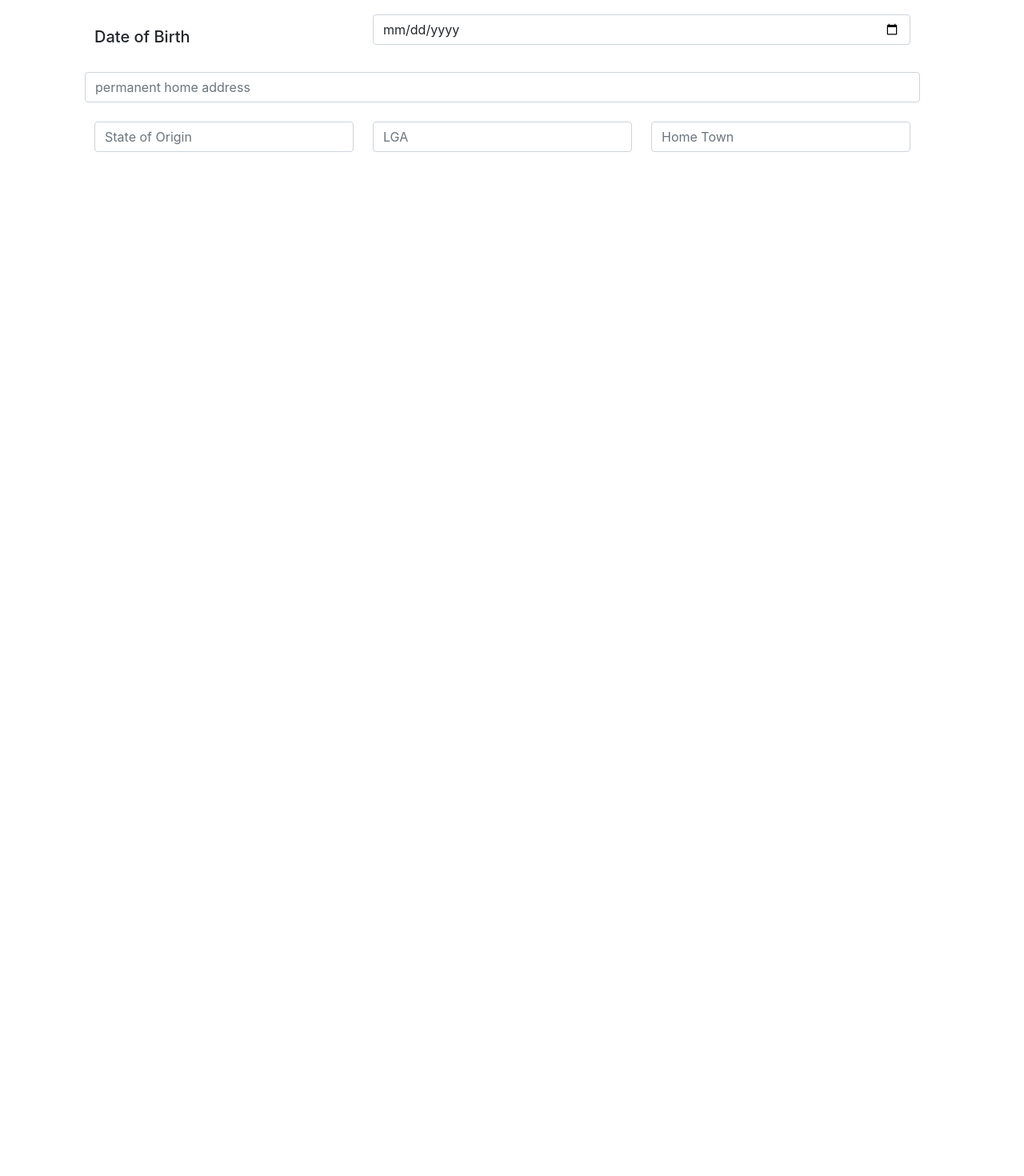
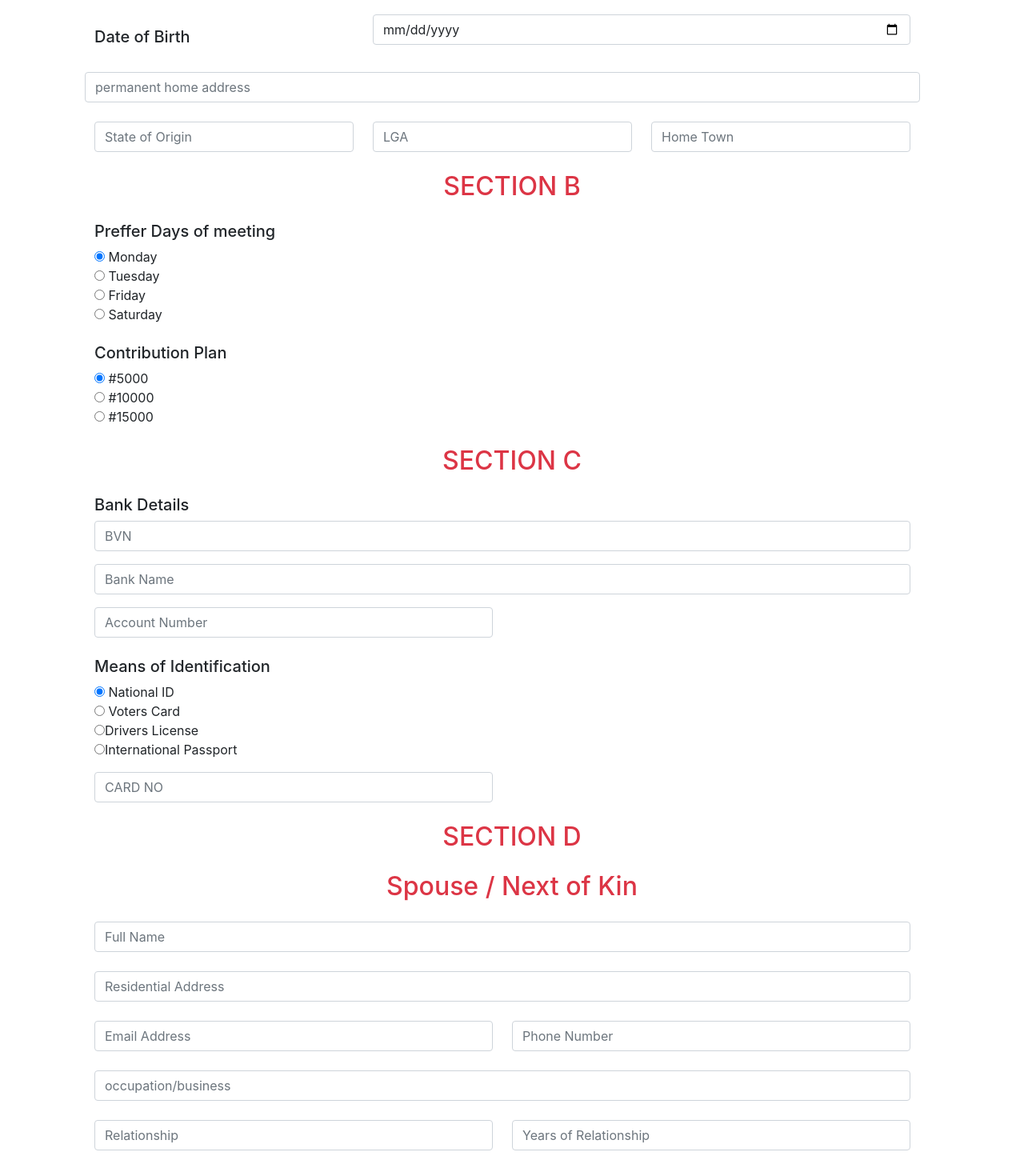
Before and after one commit to FemiAbitogun/AGMC-LIMITED-MULTIPURPOSE-COOPERATIVE-SOCIETY, a React (Create React App) app in the folder view/: page /MonthlyFormcontribution in a window 1280 px wide. Shown: the part 787-2257 px from the top of the page at 80% size. Before the commit the page ends 1009 px from the top, so only its background shows below. Built offline with nearby package versions, Linux system fonts and the light colour scheme.

Commit message:
section D completed

```diff
--- a/view/src/components/forms/monthlyApplication/SectionA.js
+++ b/view/src/components/forms/monthlyApplication/SectionA.js
@@ -183,7 +183,7 @@ function SectionA() {
             </div>
 
 
-            {/* permanent home address */}
+            {/* state of origin local govt area */}
             <div className="row mt-4 container" >
 
                 <div className="col-4">
--- a/view/src/components/forms/monthlyApplication/SectionB.js
+++ b/view/src/components/forms/monthlyApplication/SectionB.js
@@ -0,0 +1,62 @@
+import React from 'react'
+
+function SectionB() {
+    return (
+        <div>
+
+            {/*  Preffer Days of meeting*/}
+            <div className="row mt-4 container " >
+
+                <div className="col-xs-4 ">
+                    <h5>Preffer Days of meeting </h5>
+                </div>
+
+                <div className="col-xs-2">
+                    <input type="radio" name="meeting" id="btnradio1" autocomplete="off" checked /> <span> Monday</span>
+                </div>
+
+                <div className="col-xs-2">
+                    <input type="radio" name="meeting" id="btnradio2" autocomplete="off" /> <span> Tuesday</span>
+                </div>
+
+                <div className="col-xs-2">
+                    <input type="radio" name="meeting" id="btnradio3" autocomplete="off" /><span>  Friday</span>
+
+                </div>
+
+                <div className="col-xs-2">
+                    <input type="radio" name="meeting" id="btnradio4" autocomplete="off" /><span>  Saturday</span>
+
+                </div>
+
+            </div>
+
+
+
+            {/* Contribution Plan*/}
+            <div className="row mt-4 container " >
+
+                <div className="col-4 ">
+                    <h5>Contribution Plan</h5>
+                </div>
+
+                <div className="col-xs-2">
+                    <input type="radio" name="plan" id="btnradio1" autocomplete="off" checked /> <span> #5000</span>
+                </div>
+
+                <div className="col-xs-2">
+                    <input type="radio" name="plan" id="btnradio2" autocomplete="off" /> <span> #10000</span>
+                </div>
+
+                <div className="col-xs-2">
+                    <input type="radio" name="plan" id="btnradio3" autocomplete="off" /><span>  #15000</span>
+
+                </div>
+
+            </div>
+
+        </div>
+    )
+}
+
+export default SectionB
--- a/view/src/components/forms/monthlyApplication/SectionC.js
+++ b/view/src/components/forms/monthlyApplication/SectionC.js
@@ -0,0 +1,91 @@
+import React from 'react'
+
+function SectionC() {
+    return (
+        <div>
+
+
+            {/*  Preffer Days of meeting*/}
+            <div className="row mt-4 container form-group" >
+
+                <div className="col-xs-4">
+                    <h5>Bank Details</h5>
+                </div>
+
+                <div className="col-xs-4 mb-3">
+                    <input type="text" placeholder="BVN" className="form-control" required />
+
+                </div>
+
+                <div className="col-xs-4">
+                    <input type="text" placeholder="Bank Name" className="form-control" required />
+                </div>
+
+            </div>
+
+
+            <div className="row  mt-3 container">
+
+                <div className="col-6">
+                    <input type="text" placeholder="Account Number" className="form-control" required />
+                </div>
+            </div>
+
+
+
+
+
+            {/*  means of identification*/}
+            <div className="row mt-4 container form-group" >
+
+
+                <div className="col-4 ">
+                    <h5>Means of Identification</h5>
+                </div>
+
+                <div className="col-xs-2">
+                    <input type="radio" name="identification"  autocomplete="off" checked /> <span> National ID</span>
+                </div>
+
+                <div className="col-xs-2">
+                    <input type="radio" name="identification"  autocomplete="off" /> <span>Voters Card</span>
+                </div>
+
+                <div className="col-xs-2">
+                    <input type="radio" name="identification" autocomplete="off" /><span>Drivers License</span>
+
+                </div>
+
+                <div className="col-xs-2">
+                    <input type="radio" name="identification" autocomplete="off" /><span>International Passport</span>
+
+                </div>
+
+
+
+            </div>
+
+            {/* id card number */}
+            <div className="row  mt-3 container">
+
+                <div className="col-6">
+                    <input type="text" placeholder="CARD NO" className="form-control" required />
+                </div>
+            </div>
+
+
+
+
+
+
+
+        </div>
+
+
+
+
+
+    )
+}
+
+export default SectionC
--- a/view/src/components/forms/monthlyApplication/SectionD.js
+++ b/view/src/components/forms/monthlyApplication/SectionD.js
@@ -0,0 +1,72 @@
+import React from 'react'
+
+function SectionD() {
+    return (
+        <div>
+
+
+            {/*  Spouse/Next of Kin    fullname */}
+            <div className="row mt-4 container" >
+                <div className="col-12">
+
+                    <div className="col-sm-12" >
+                        <input type="text" placeholder="Full Name" className="form-control " />
+                    </div>
+                </div>
+
+            </div>
+
+            {/* residential address */}
+            <div className="row mt-4 container" >
+                <div className="col-sm-12" >
+                    <input type="text" className="form-control" placeholder="Residential Address" />
+                </div>
+            </div>
+
+            {/* email address */}
+            <div className="row mt-4 container" >
+                <div className="col-sm-6" >
+                    <input type="email" className="form-control" placeholder="Email Address" />
+                </div>
+
+                {/* phone number */}
+                <div className="col-sm-6" >
+                    <input type="text" className="form-control" placeholder="Phone Number" />
+                </div>
+
+            </div>
+
+
+
+            {/* occupation / businesss */}
+            <div className="row mt-4 container" >
+                <div className="col-sm-12" >
+                    <input type="text" className="form-control" placeholder="occupation/business" />
+                </div>
+            </div>
+
+
+
+            {/* relations  and years of relationship*/}
+            <div className="row mt-4 container" >
+                <div className="col-sm-6" >
+                    <input type="text" className="form-control" placeholder="Relationship" />
+                </div>
+
+
+                <div className="col-sm-6" >
+                    <input type="text" className="form-control" placeholder="Years of Relationship" />
+                </div>
+
+            </div>
+
+
+
+
+
+
+        </div>
+    )
+}
+
+export default SectionD
--- a/view/src/components/marketing/MonthlyForm.js
+++ b/view/src/components/marketing/MonthlyForm.js
@@ -1,5 +1,8 @@
 import React from 'react'
 import SectionA from '../forms/monthlyApplication/SectionA'
+import SectionB from '../forms/monthlyApplication/SectionB'
+import SectionC from '../forms/monthlyApplication/SectionC'
+import SectionD from '../forms/monthlyApplication/SectionD'
 
 function MonthlyForm() {
 
@@ -12,7 +15,19 @@ function MonthlyForm() {
             <h2 className="text-center">MONTHLY MEMBERSHIP APPLICATION FORM </h2>
 
             <h2 className="text-center mt-4 text-danger">SECTION A </h2>
-            <SectionA/>
+            <SectionA />
+            <h2 className="text-center mt-4 text-danger">SECTION B </h2>
+            <SectionB />
+            <h2 className="text-center mt-4 text-danger">SECTION C </h2>
+            <SectionC />
+
+
+            <h2 className="text-center mt-4 text-danger">SECTION D </h2>
+            <h2 className="text-center mt-4 text-danger">Spouse / Next of Kin</h2>
+            <SectionD />
+
+
+
 
         </div>
 
```
